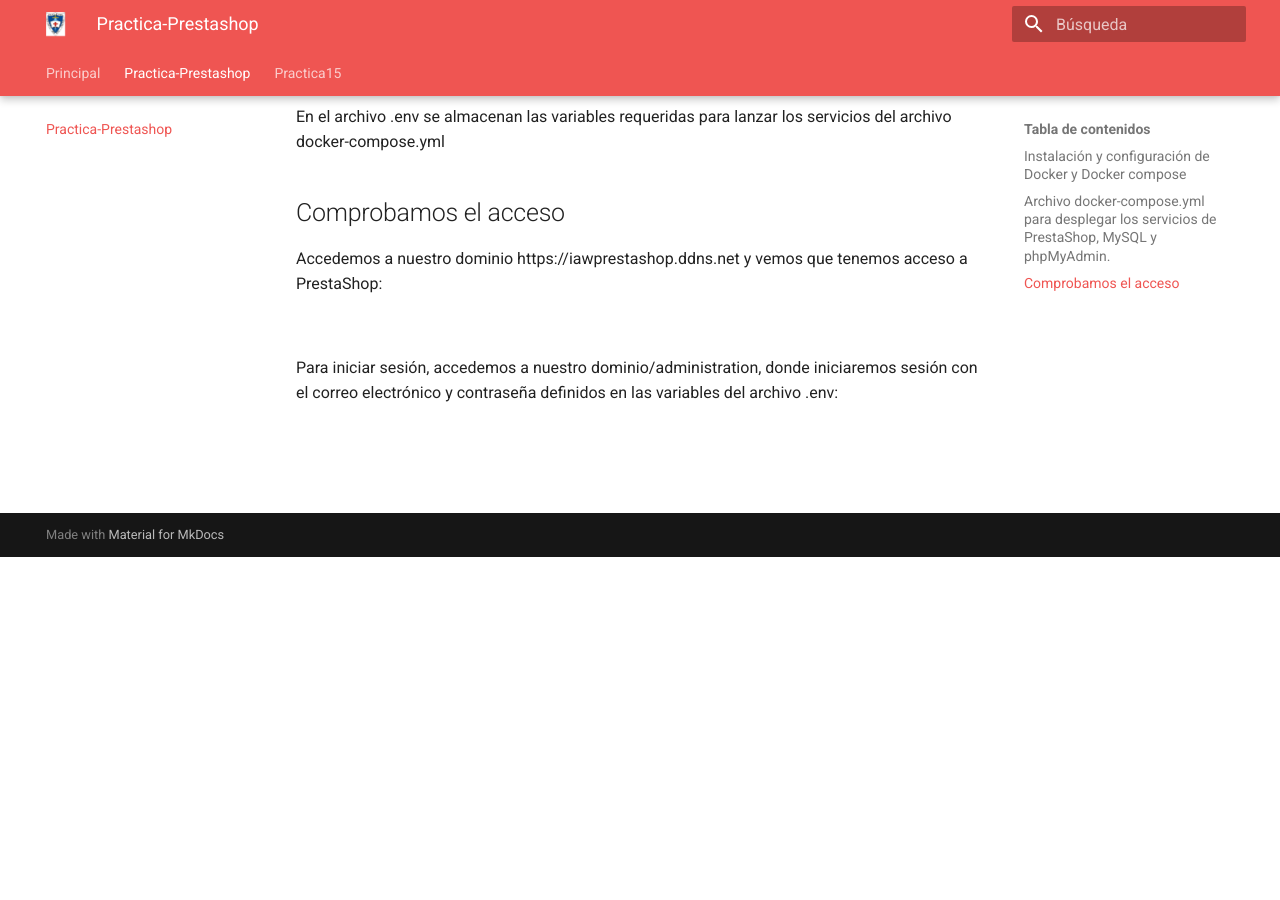
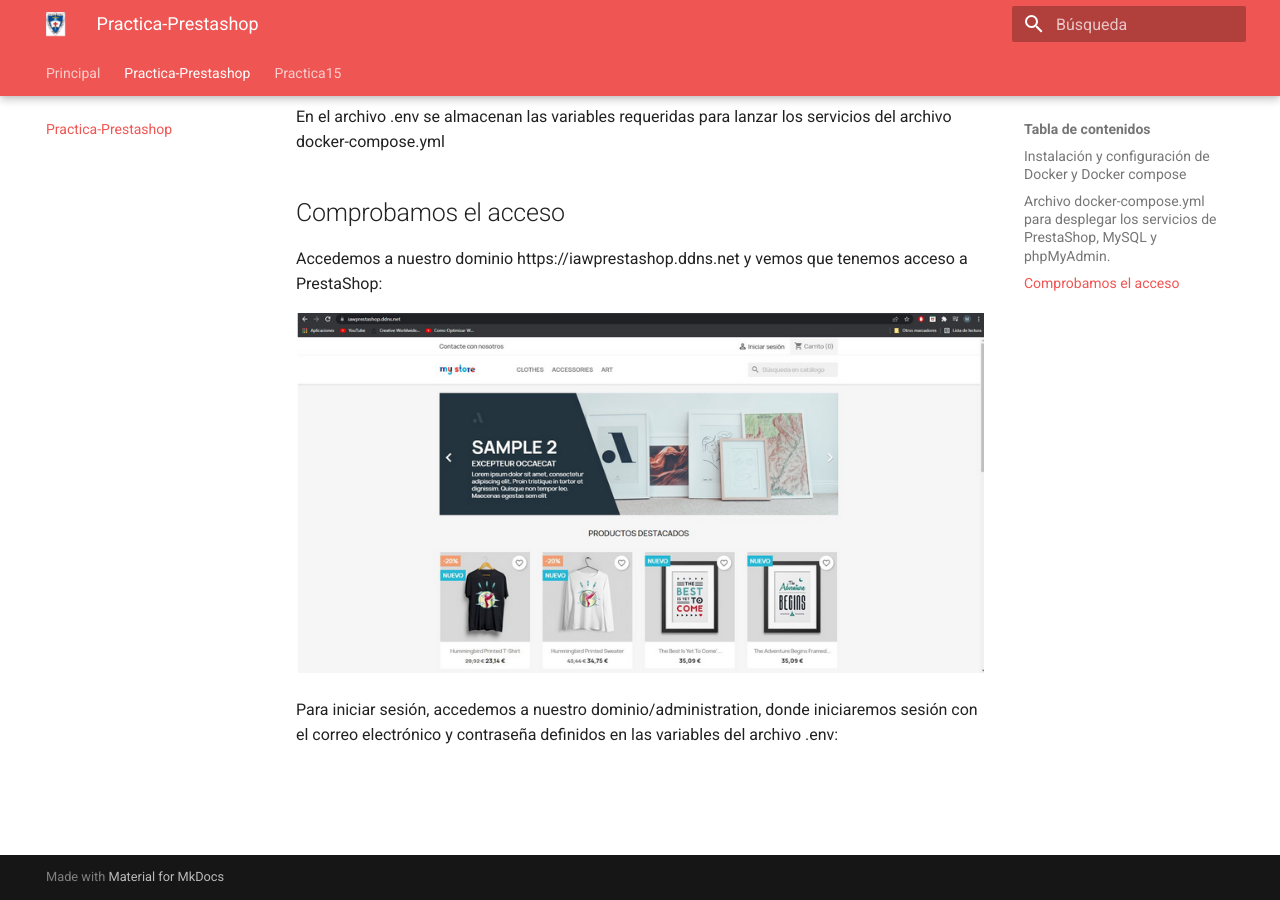
Before and after one commit to manolo98071/iaw-practica-mkdos, an MkDocs documentation site: the page built from docs/Practica-Prestashop.md, in a window 1280 px wide and 900 px high, scrolled down 1229 px. Built offline with MkDocs 1.6.1 and Material for MkDocs 9.7.7, drawn with Linux system fonts in a browser that asks for light colours; the version menu is left out; before the commit the page ends 1786 px from its top, so only the background shows below that.

```diff
--- a/docs/Practica-Prestashop.md
+++ b/docs/Practica-Prestashop.md
@@ -40,7 +40,7 @@
 
 Accedemos a nuestro dominio https://iawprestashop.ddns.net y vemos que tenemos acceso a PrestaShop:
 
-![]({{ site.url }}/images/2022-03-08-prestashop/1.png)
+![](images/2022-03-08-prestashop/1.png)
 
 Para iniciar sesión, accedemos a nuestro dominio/administration, donde iniciaremos sesión con el correo electrónico y contraseña definidos en las variables del archivo .env:
 
```
Also changed, not shown: docs/images/2022-03-08-practica15/2.JPG (renamed from images/2022-03-08-practica15/2.JPG), docs/images/2022-03-08-practica15/3.JPG (renamed from images/2022-03-08-practica15/3.JPG), docs/images/2022-03-08-practica15/4.JPG (renamed from images/2022-03-08-practica15/4.JPG), docs/images/2022-03-08-practica15/5.JPG (renamed from images/2022-03-08-practica15/5.JPG), docs/images/2022-03-08-prestashop/1.png (renamed from images/2022-03-08-prestashop/1.png), docs/images/2022-03-08-prestashop/2.png (renamed from images/2022-03-08-prestashop/2.png), docs/images/2022-03-08-prestashop/3.png (renamed from images/2022-03-08-prestashop/3.png), 1 other file.
